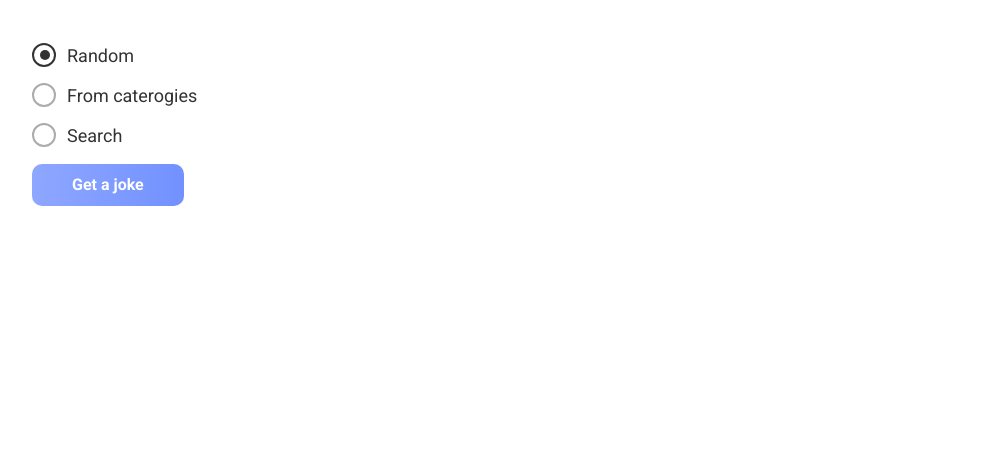
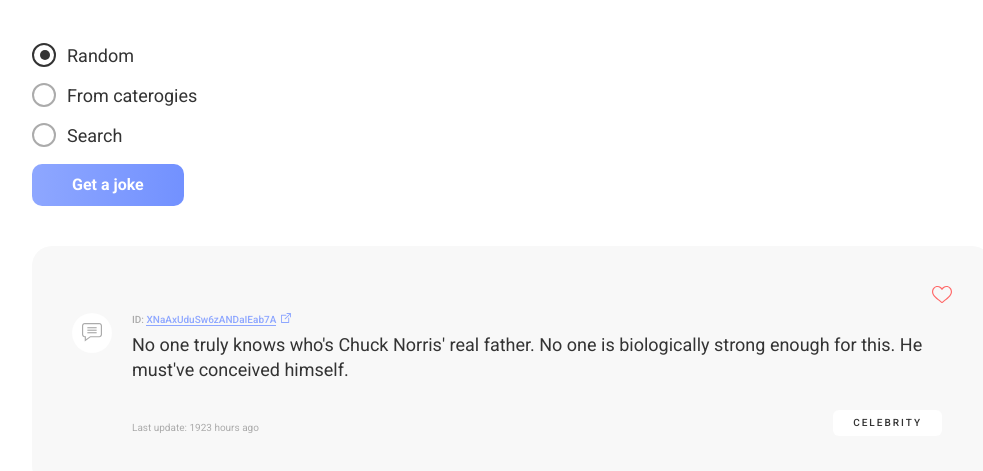
Before and after one commit to Bogdan-Bendziukov/chucknorris, a plain HTML site: page index.html in a window 1280 px wide. Shown: the part 239-710 px from the top of the page, without its empty margins (128-1111 px from the left). Drawn offline with Linux system fonts and the light colour scheme; no server answers.

Commit message:
third draft

```diff
--- a/css/chuck.less
+++ b/css/chuck.less
@@ -5,6 +5,12 @@
 @primary-color: #333;
 .transition(){
 	transition: all 300ms ease-in;
+}
+.bg(@_url; @_size: contain){
+	background-image: url(@_url);
+	background-position: center;
+	background-repeat: no-repeat;
+	background-size: @_size;
 }
 body {
 	background: #FFFFFF;
@@ -14,6 +20,15 @@
 	color: @primary-color;
 	font-size: 18px;
 	line-height: 1.4;
+}
+a {
+	.transition();
+	text-decoration: none;
+	color: rgb(142, 167, 255);
+	border-bottom: 1px solid rgb(142, 167, 255);
+	&:hover {
+		border-bottom: 1px solid transparent;
+	}
 }
 .site {
 	&-wrapper {
@@ -109,7 +124,20 @@
 		align-items: center;
 		flex-wrap: wrap;
 
-		label {
+
+
+		[type="radio"] {
+			display: none;
+
+			&:checked {
+				& + label {
+					background: #F8F8F8;
+					color: @primary-color;
+				}
+			}
+		}
+	}
+	&-cat {
 		border: 2px solid #F8F8F8;
 		border-radius: 6px;
 		font-weight: 500;
@@ -130,17 +158,83 @@
 			color: @primary-color;
 		}
 	}
+	&-single {
+		background: #F8F8F8;
+		padding: 40px;
+		border-radius: 20px;
 
-		[type="radio"] {
-			display: none;
+		&__inner {
+			display: flex;
+			flex-wrap: wrap;
+			flex-direction: column;
+			padding-left: 60px;
+			position: relative;
 
-			&:checked {
-				& + label {
-					background: #F8F8F8;
+			&:before {
+				content: '';
+				position: absolute;
+				left: 0;
+				top: 27px;
+				width: 40px;
+				height: 40px;
+				background: #FFFFFF;
+				border-radius: 50%;
+				.bg('../img/message.svg', auto);
+			}
+
+
+		}
+		.joke-cat {
+			font-size: 10px;
+			line-height: 14px;
 			color: @primary-color;
+			border: 0;
+			background: #fff;
+			padding: 6px 20px;
+			cursor: default;
+		}
+	}
+	&-like {
+		.bg('../img/like.svg');
+		width: 20px;
+		height: 17px;
+		margin-bottom: 10px;
+		cursor: pointer;
+		align-self: flex-end;
+	}
+	&-id {
+		font-weight: 500;
+		font-size: 10px;
+		line-height: 14px;
+		color: #ABABAB;
+		margin-bottom: 5px;
+
+		a {
+			position: relative;
+
+			&:after {
+				content: '';
+				width: 10px;
+				height: 10px;
+				margin-left: 5px;
+				display: inline-block;
+				position: absolute;
+				.bg('../img/link.svg');
 			}
 		}
 	}
+	&-text {
+		margin-bottom: 28px;
+	}
+	&-bottom {
+		display: flex;
+		align-items: center;
+		justify-content: space-between;
+	}
+	&-updated {
+		font-size: 10px;
+		line-height: 14px;
+		color: #ABABAB;
 	}
 }
 input {
--- a/index.html
+++ b/index.html
@@ -37,7 +37,17 @@
 
 		<div id="search-result">
 			<div class="joke-single">
-
+				<div class="joke-single__inner">
+					<span class="joke-like"></span>
+					<div class="joke-id">ID: <a href="#" target="_blank">XNaAxUduSw6zANDaIEab7A</a></div>
+					<div class="joke-text">
+					No one truly knows who's Chuck Norris' real father. No one is biologically strong enough for this. He must've conceived himself.
+					</div>
+					<div class="joke-bottom">
+						<span class="joke-updated">Last update: 1923 hours ago</span>
+						<span class="joke-cat">celebrity</span>
+					</div>
+				</div>
 			</div>
 		</div>
 	</section>
--- a/js/chuck.js
+++ b/js/chuck.js
@@ -31,6 +31,7 @@
 
 		let label = document.createElement('label');
 		label.setAttribute('for', data[i].replace(/ /g,"_"));
+		label.setAttribute('class', 'joke-cat');
 		label.innerHTML = data[i];
 
 		jokeCatsDiv.appendChild(radio);
```
Also changed, not shown: css/chuck.css, img/like.svg (added), img/link.svg (added), img/message.svg (added), 1 other file. Lines whose indentation alone changed are shown as unchanged.
